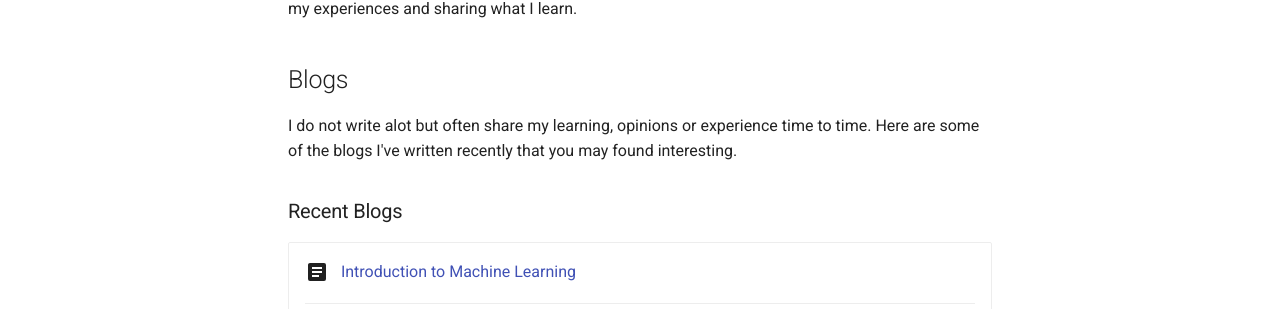
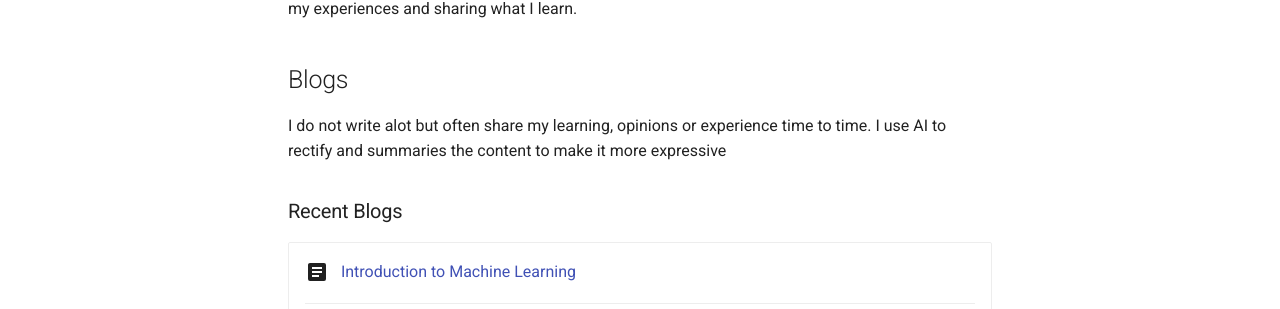
Before and after one commit to d33kshant/d33kshant.github.io, an MkDocs documentation site: the page built from docs/index.md, in a window 1280 px wide and 900 px high, scrolled down 355 px. Shown: the part 144-453 px from the top of the window. Built offline with MkDocs 1.6.1 and Material for MkDocs 9.7.7, drawn with Linux system fonts in a browser that asks for light colours.

Commit message:
chore: added ai disclaimer

```diff
--- a/docs/index.md
+++ b/docs/index.md
@@ -58,7 +58,7 @@ Hey, there! I am Deekshant, a data science intern and a master's student in arti
 
 ## Blogs
 
-I do not write alot but often share my learning, opinions or experience time to time. Here are some of the blogs I've written recently that you may found interesting.
+I do not write alot but often share my learning, opinions or experience time to time. I use AI to rectify and summaries the content to make it more expressive
 
 ### Recent Blogs
 
```
